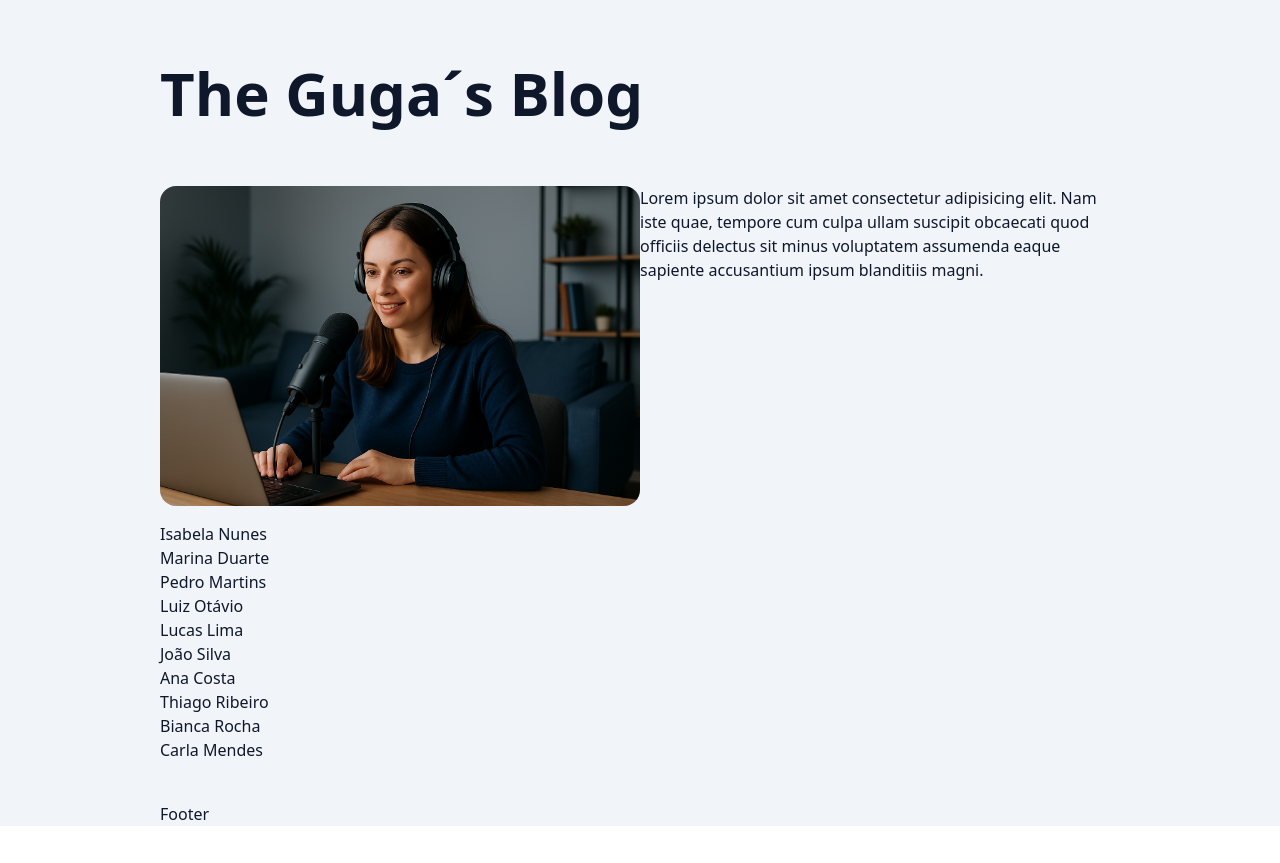
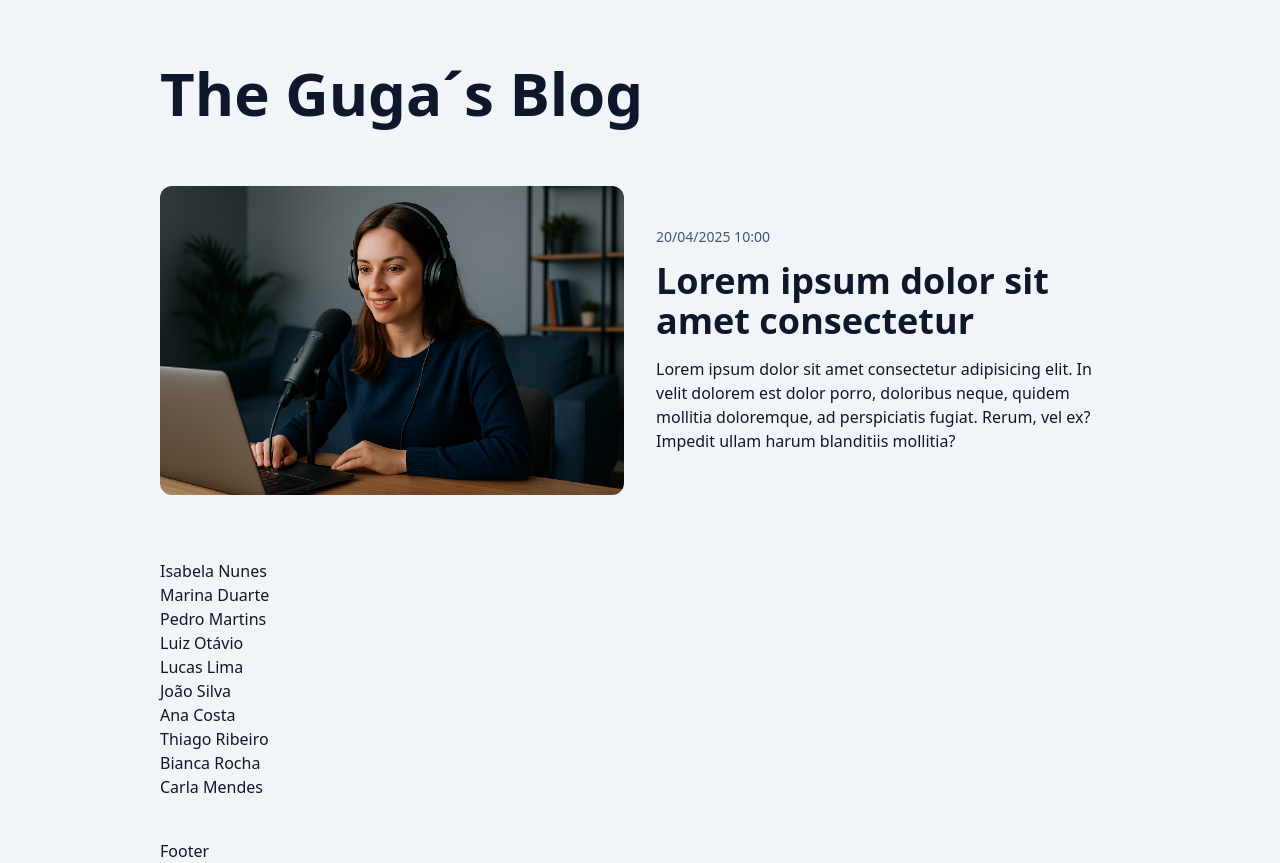
Before and after one commit to GustavoRRSilva/Blog-Next15-React-19, a Next.js app: page / in a window 1280 px wide. Before the commit the page ends 826 px from the top, so only its background shows below. Built offline with nearby package versions, Linux system fonts and the light colour scheme.

Commit message:
feat:adjusting styles

```diff
--- a/src/app/page.tsx
+++ b/src/app/page.tsx
@@ -10,23 +10,38 @@ export default async function HomePage() {
   return (
     <Container>
       <Header />
-      <section className='grid grid-cols-1 mb-4 md:grid-cols-2 group'>
-        <Link href='#' className='w-full h-full overflow-hidden rounded-2xl'>
+      <section className='grid grid-cols-1 gap-8 mb-16 sm:grid-cols-2 group'>
+        <Link className='w-full h-full overflow-hidden rounded-xl' href='#'>
           <Image
-            className='group-hover:scale-105 transition'
+            className='w-full h-full object-cover object-center group-hover:scale-105 transition'
             src='/images/bryen_0.png'
-            width={1280}
+            width={1200}
             height={720}
-            alt='person '
+            alt='Título do post'
+            priority
           />
         </Link>
-        <p>
-          Lorem ipsum dolor sit amet consectetur adipisicing elit. Nam iste
-          quae, tempore cum culpa ullam suscipit obcaecati quod officiis
-          delectus sit minus voluptatem assumenda eaque sapiente accusantium
-          ipsum blanditiis magni.
-        </p>
+        <div className='flex flex-col gap-4 sm:justify-center'>
+          <time
+            className='text-slate-600 block text-sm/tight'
+            dateTime='2025-04-20'
+          >
+            20/04/2025 10:00
+          </time>
+
+          <h1 className='text-2xl/tight font-extrabold sm:text-4xl'>
+            <Link href='#'>Lorem ipsum dolor sit amet consectetur</Link>
+          </h1>
+
+          <p>
+            Lorem ipsum dolor sit amet consectetur adipisicing elit. In velit
+            dolorem est dolor porro, doloribus neque, quidem mollitia
+            doloremque, ad perspiciatis fugiat. Rerum, vel ex? Impedit ullam
+            harum blanditiis mollitia?
+          </p>
+        </div>
       </section>
+
       <Suspense fallback={<Spinloader />}>
         <Posts />
       </Suspense>
```
